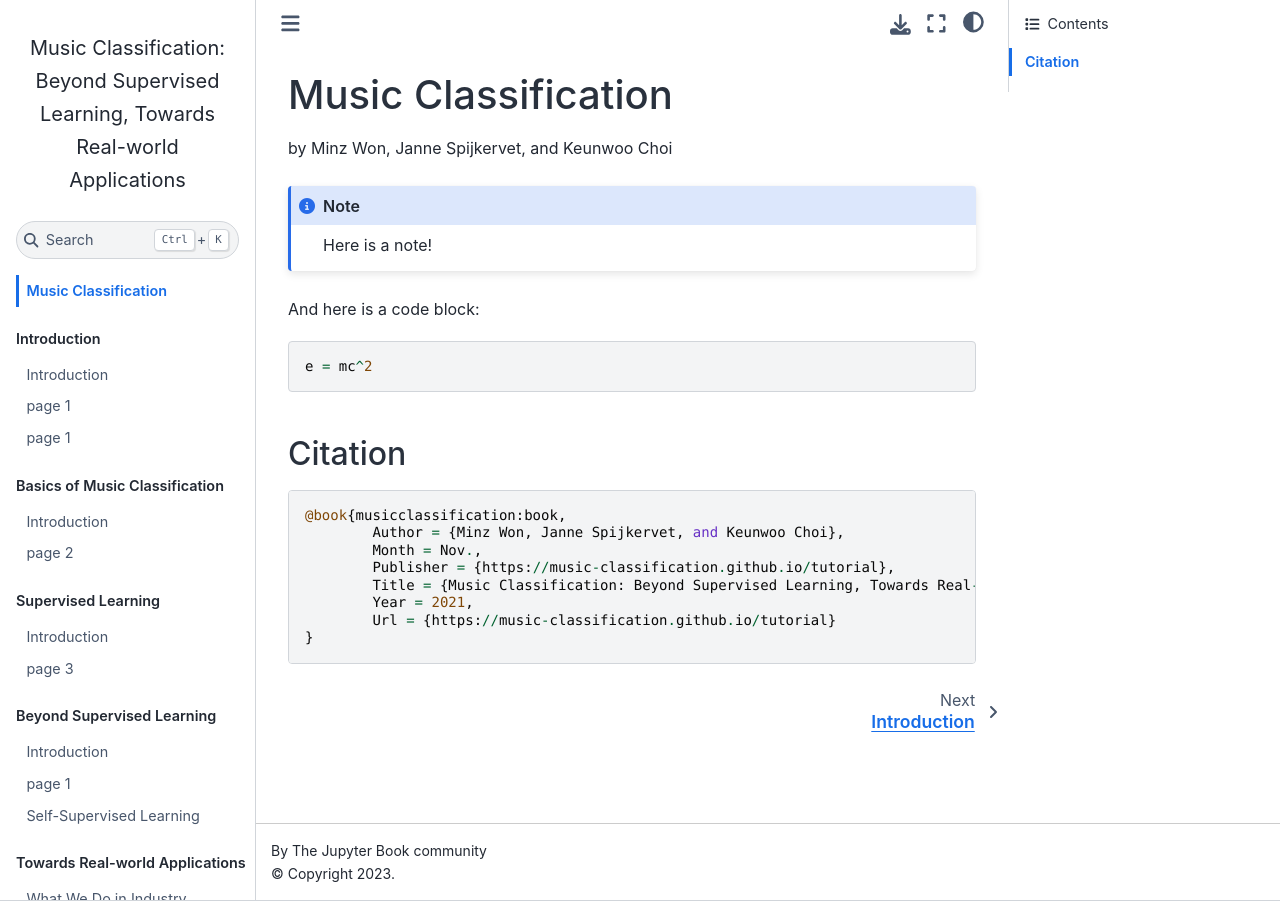
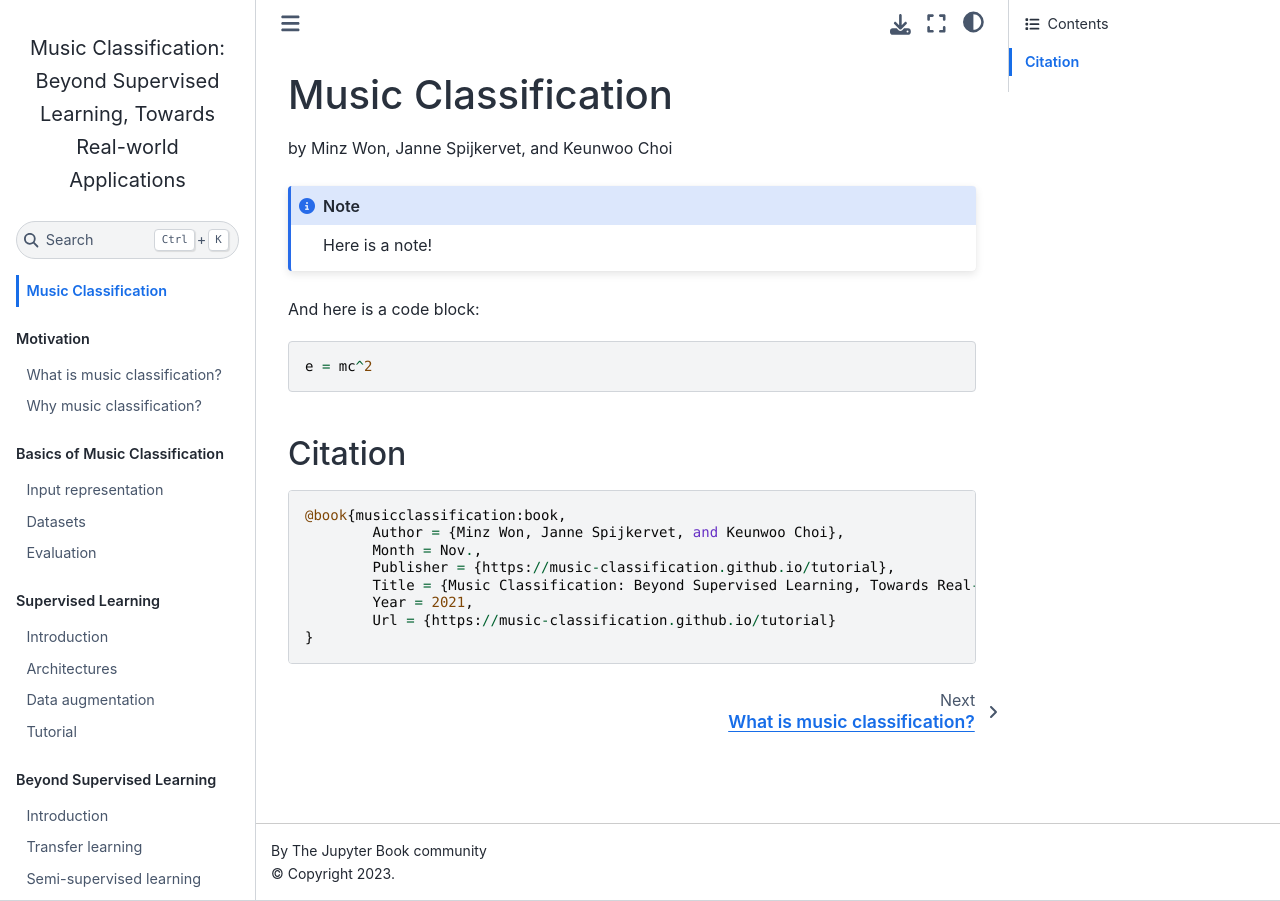
Before and after one commit to music-classification/tutorial, a Jupyter Book: the page built from book/landing-page.md, in a window 1280 px wide. Built offline with Jupyter Book 1.0.4 settings and Sphinx 7.4.7 and the Sphinx Book theme 1.1.4, drawn with Linux system fonts in a browser that asks for light colours.

```diff
--- a/book/_toc.yml
+++ b/book/_toc.yml
@@ -2,23 +2,26 @@ format: jb-book
 root: landing-page
 
 parts:
-  - caption: Introduction
+  - caption: Motivation
     chapters:
-      - file: part1_intro/intro
-      - file: part1_intro/default
-      - file: part1_intro/default2
+      - file: part1_intro/what-is-music-classification
+      - file: part1_intro/why-music-classification
   - caption: Basics of Music Classification
     chapters:
-      - file: part2_basics/intro
-      - file: part2_basics/default
+      - file: part2_basics/input-representation
+      - file: part2_basics/dataset
+      - file: part2_basics/evaluation
   - caption: Supervised Learning
     chapters:
-      - file: part3_supervised/intro
-      - file: part3_supervised/default
+      - file: part3_supervised/introduction
+      - file: part3_supervised/architectures
+      - file: part3_supervised/data-augmentation
+      - file: part3_supervised/tutorial
   - caption: Beyond Supervised Learning
     chapters:
-      - file: part4_beyond/intro
-      - file: part4_beyond/default
+      - file: part4_beyond/introduction
+      - file: part4_beyond/transfer-learning
+      - file: part4_beyond/semi-supervised-learning
       - file: part4_beyond/self-supervised-learning
   - caption: Towards Real-world Applications
     chapters:
--- /dev/null
+++ b/book/part1_intro/what-is-music-classification.md
@@ -0,0 +1,3 @@
+# What is music classification?
+
+Lorem ipsum
--- /dev/null
+++ b/book/part1_intro/why-music-classification.md
@@ -0,0 +1,3 @@
+# Why music classification?
+
+Lorem ipsum
--- /dev/null
+++ b/book/part2_basics/dataset.md
@@ -0,0 +1,3 @@
+# Datasets
+
+Lorem ipsum
```
Also changed, not shown: book/part2_basics/evaluation.md (added, +3 -0 lines), book/part2_basics/input-representation.md (added, +3 -0 lines), book/part3_supervised/architectures.md (added, +3 -0 lines), book/part3_supervised/data-augmentation.md (added, +3 -0 lines), book/part3_supervised/introduction.md (renamed from book/part1_intro/intro.md, +1 -1 lines), book/part3_supervised/tutorial.md (added, +3 -0 lines), book/part4_beyond/introduction.md (renamed from book/part3_supervised/intro.md, +1 -1 lines), book/part4_beyond/semi-supervised-learning.md (added, +3 -0 lines), book/part4_beyond/transfer-learning.md (added, +3 -0 lines), 1 other file.
